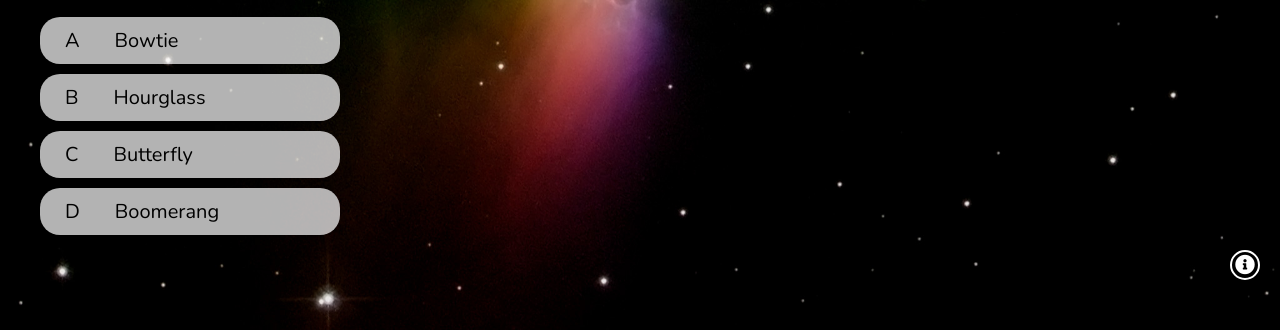
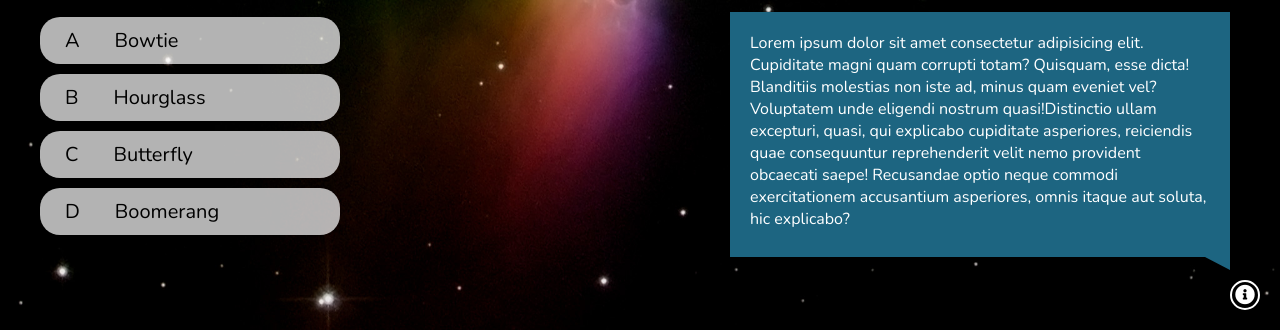
Before and after one commit to justinlauzon/astronomy-quiz, a website: page game.html in a window 1280 px wide. Shown: the part 470-800 px from the top of the page. Drawn offline with nearby package versions, Linux system fonts and the light colour scheme.

Commit message:
style info box

```diff
--- a/game.html
+++ b/game.html
@@ -20,7 +20,7 @@
             <!-- <div class="game-tab" id="show-tab"><i id="show__icon" class="fas fa-chevron-circle-left game-tab--icon"></i></div> -->
         </div>
         <div class="info"><i class="fas fa-info-circle"></i></div>
-        <div class="info-box"></div>
+        <div class="info-box">Lorem ipsum dolor sit amet consectetur adipisicing elit. Cupiditate magni quam corrupti totam? Quisquam, esse dicta! Blanditiis molestias non iste ad, minus quam eveniet vel? Voluptatem unde eligendi nostrum quasi!Distinctio ullam excepturi, quasi, qui explicabo cupiditate asperiores, reiciendis quae consequuntur reprehenderit velit nemo provident obcaecati saepe! Recusandae optio neque commodi exercitationem accusantium asperiores, omnis itaque aut soluta, hic explicabo?</div>
 
         <div id="game" class="move-from-left">
             <div id="hud">
@@ -41,7 +41,7 @@
                     </h1>
                 </div>
             </div>
-            <h1 id="question">What is the answer to this question?</h1>
+            <h1 id="question"></h1>
             <div class="choice-wrapper">
                 <div class="choice-container">
                     <p class="choice-prefix">A</p>
--- a/js/game.js
+++ b/js/game.js
@@ -7,9 +7,8 @@ const container = document.querySelector('body');
 const actualContainer = document.querySelector('.container');
 const game = document.querySelector('#game');
 const info = document.querySelector('.info');
+const infoBox = document.querySelector('.info-box');
 const nextBtn = document.querySelector('.next-button');
-
-
 
 
 
--- a/sass/abstracts/_variables.scss
+++ b/sass/abstracts/_variables.scss
@@ -4,7 +4,8 @@ $col-secondary: rgb(11, 122, 108);
 $col-correct: rgb(62, 236, 129);
 $col-incorrect: rgb(233, 89, 63);
 
-
+$col-info: rgb(29, 101, 129);
 
 $col-white: #fff;
+
 $col-black: #000;
--- a/sass/components/_info.scss
+++ b/sass/components/_info.scss
@@ -7,7 +7,7 @@
     font-size: 2rem;
     position: absolute;
     right: 2rem;
-    bottom: 5rem;
+    bottom: 2rem;
     transition: all .3s;
 }
 
@@ -17,13 +17,16 @@
 
 .info-box {
     position: absolute;
-    /* content: ''; */
-    width: 20rem;
-    height: 10rem;
-    background-color: tomato;
-    right: 6rem;
+    padding: 2rem;
+    padding-bottom: 4rem;
+    font-size: 1.6rem;
+    background-color: $col-info;
+    right: 5rem;
     bottom: 6rem;
-    display: none;
+    max-width: 50rem;
+    clip-path: polygon(0 0, 100% 0, 100% 100%, 95% 95%, 0 95%);
+
+    display: block;
 }
 
 
```
Also changed, not shown: css/style.css.
